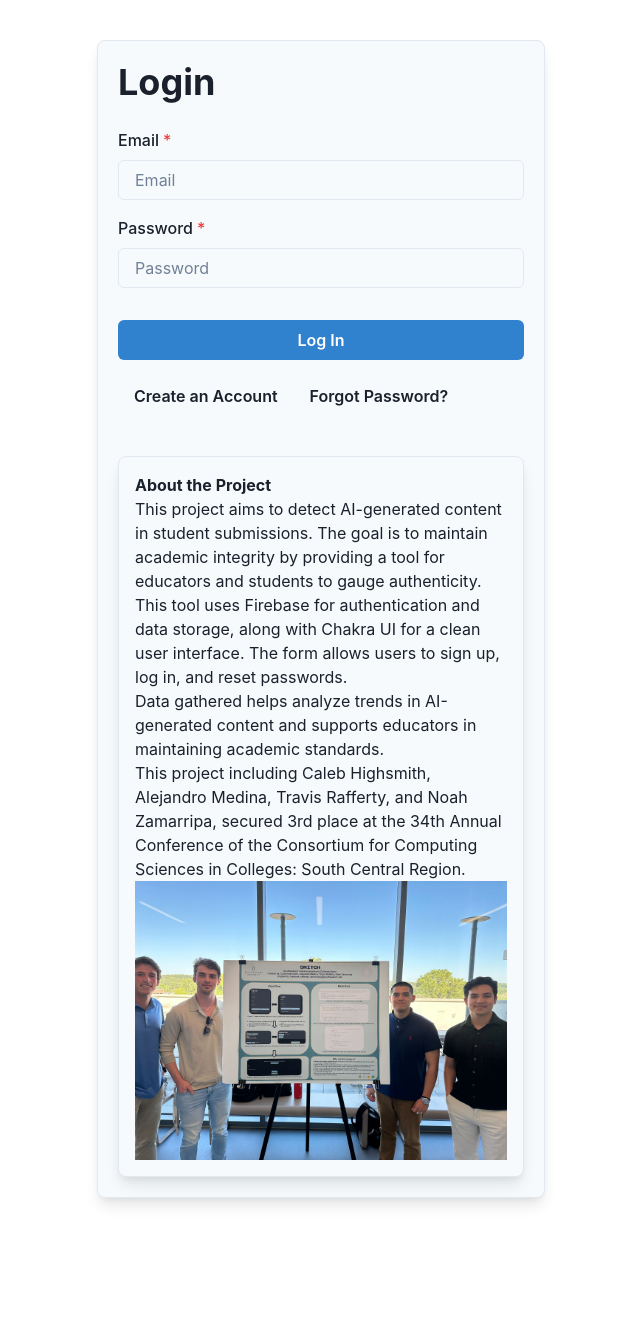
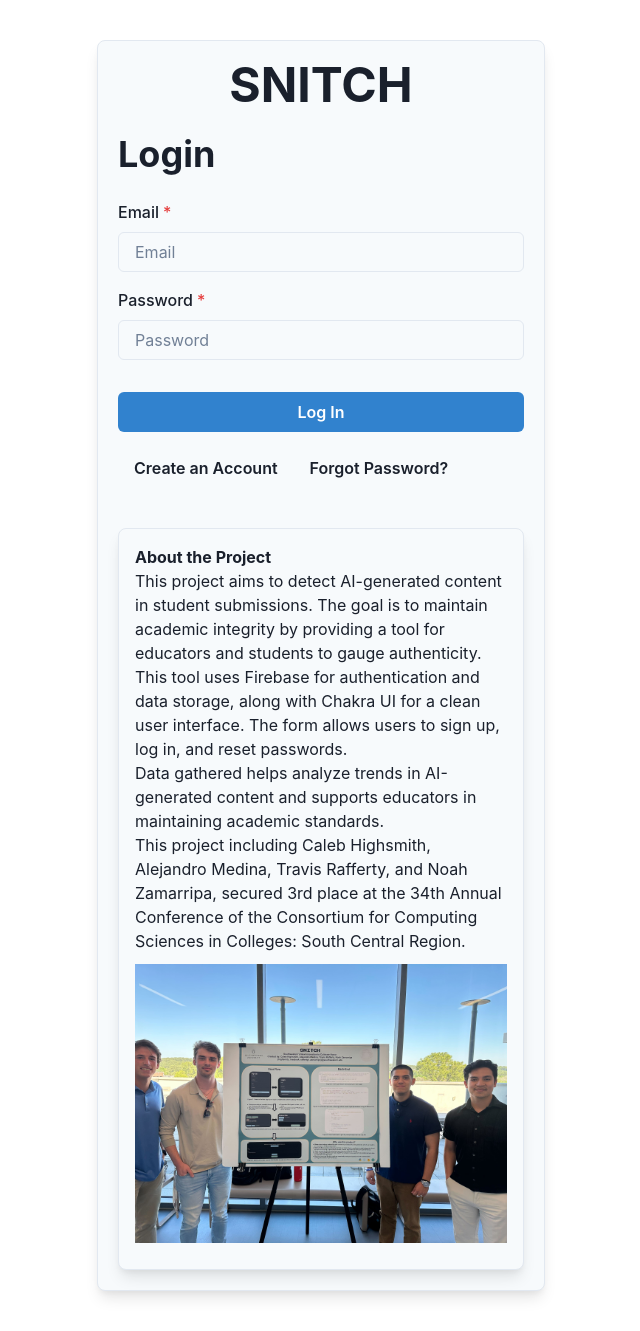
Before and after one commit to alejmedinajr/AI-Detector, a React (Create React App) app in the folder snitch-ai/: page / in a window 1280 px wide. Shown: the whole page, without its empty margins (319-959 px from the left). Before the commit the page ends 1238 px from the top, so only its background shows below. Built offline with nearby package versions, Linux system fonts and the light colour scheme.

Commit message:
SNITCH Title

```diff
--- a/snitch-ai/src/components/AuthenticationForm.jsx
+++ b/snitch-ai/src/components/AuthenticationForm.jsx
@@ -141,12 +141,17 @@ export const AuthenticationForm = (props) => {
       boxShadow="lg"
       bg={useColorModeValue('gray.50', 'gray.700')}
     >
+      <Heading as="h1" size="2xl" textAlign="center" mb={6}>
+        SNITCH
+      </Heading>
+
       {error && (
         <Alert status="error" borderRadius={5}>
           <AlertIcon />
           {error}
         </Alert>
       )}
+
       <Heading mb={6}>{isLogin ? 'Login' : 'Sign Up'}</Heading>
       <VStack spacing={4} as="form" onSubmit={handleSubmit}>
         {!isLogin && (
@@ -274,9 +279,8 @@ export const AuthenticationForm = (props) => {
           src={pic}
           alt="Team's 3rd place finish"
           boxSize="300px"
-          objectFit="cover"
-          width="100%"  // Ensures the image takes the full width available
-          height="auto"  // Maintains aspect ratio
+          objectFit="contain"  // Ensures the full image is visible
+          width="100%"
         />
       </Box>
     </Box>
```
